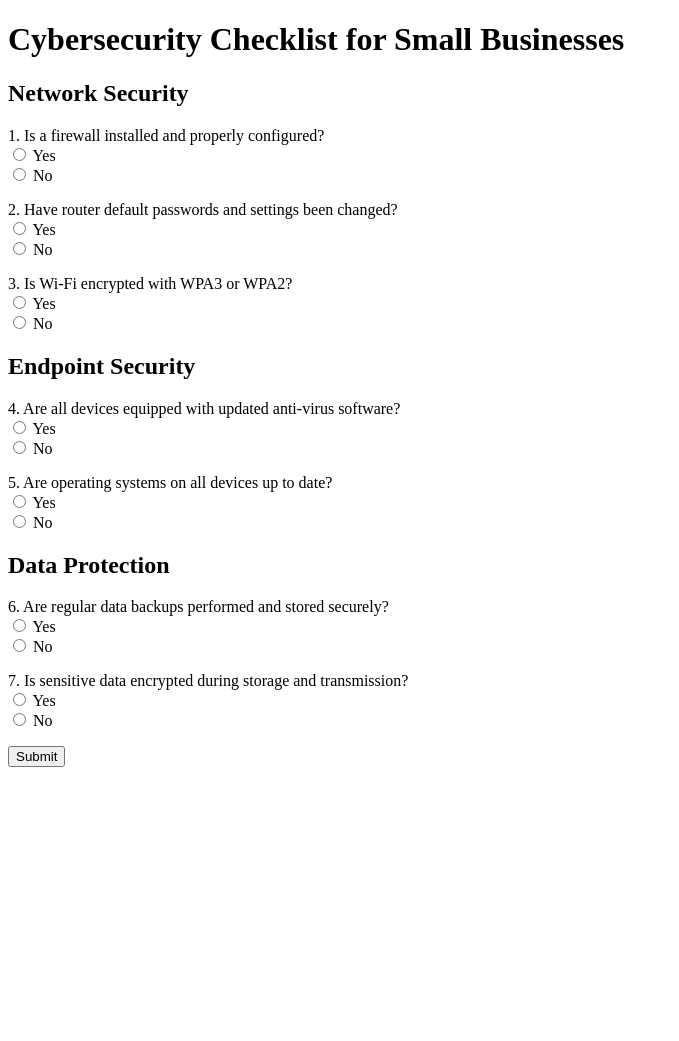
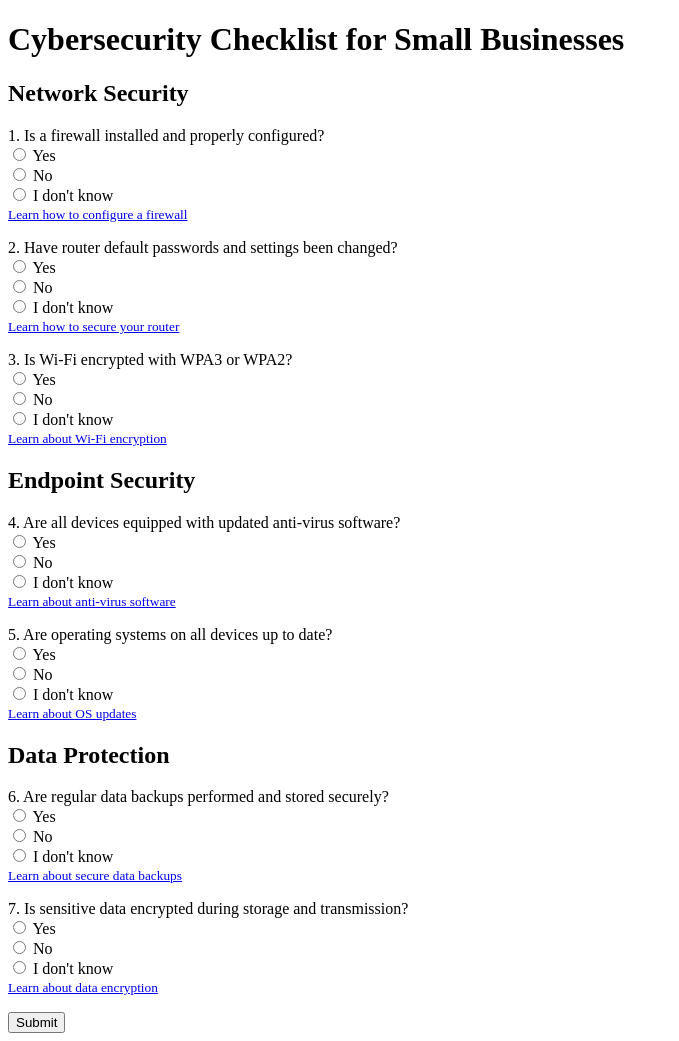
Before and after one commit to c-razo/cybersecurity-checklist-tool, a Flask app: page /checklist in a window 1280 px wide. Shown: the whole page, without its empty margins (0-679 px from the left). Before the commit the page ends 767 px from the top, so only its background shows below. Run offline with Flask 3, Linux system fonts and the light colour scheme.

Commit message:
Checkpoint: Save results to file feature implemented

```diff
--- a/app.py
+++ b/app.py
@@ -1,4 +1,4 @@
-from flask import Flask, render_template
+from flask import Flask, render_template, request
 
 app = Flask(__name__)
 
@@ -10,11 +10,9 @@ def home():
 def checklist():
     return render_template('checklist.html')
 
-from flask import request
-
 @app.route('/results', methods=['POST'])
 def results():
-    # Get responses
+    # Get responses from the form
     firewall = request.form.get('firewall')
     router = request.form.get('router')
     wifi = request.form.get('wifi')
@@ -23,26 +21,36 @@ def results():
     data_backup = request.form.get('data_backup')
     data_encryption = request.form.get('data_encryption')
 
-    # Calculate score
+    # Calculate score and count unknowns
     score = 0
+    unknown_count = 0
     fields = [firewall, router, wifi, antivirus, os_updates, data_backup, data_encryption]
+
     for field in fields:
         if field == "yes":
             score += 1
+        elif field == "unknown":
+            unknown_count += 1
 
     # Generate recommendations
     total_questions = len(fields)
     if score == total_questions:
         recommendations = "Excellent! Your business is well-secured."
     elif score >= total_questions * 0.7:
-        recommendations = "Good job! Consider addressing a few areas to improve further."
+        recommendations = "Good job! Address the 'I don't know' areas to improve further."
     elif score >= total_questions * 0.4:
-        recommendations = "Needs improvement. Focus on addressing critical areas."
+        recommendations = f"Needs improvement. Focus on the 'no' responses and {unknown_count} 'I don't know' areas."
     else:
         recommendations = "Critical! Immediate action is required to secure your business."
 
-    # Return score and recommendations
-    return f"Your Score: {score}/{total_questions}<br>{recommendations}"
+    # Save results to a file
+    with open("results.txt", "w") as file:
+        file.write(f"Your Score: {score}/{total_questions}\n")
+        file.write(f"Unknown responses: {unknown_count}\n")
+        file.write(f"Recommendations: {recommendations}\n")
+
+    # Return score, unknowns, and recommendations
+    return f"Your Score: {score}/{total_questions}<br>Unknown responses: {unknown_count}<br>{recommendations}"
 
 if __name__ == "__main__":
     app.run(debug=True)
--- /dev/null
+++ b/results.txt
@@ -0,0 +1,3 @@
+Your Score: 5/7
+Unknown responses: 1
+Recommendations: Good job! Address the 'I don't know' areas to improve further.
--- a/templates/checklist.html
+++ b/templates/checklist.html
@@ -13,17 +13,23 @@
         <p>
             <label>1. Is a firewall installed and properly configured?</label><br>
             <input type="radio" name="firewall" value="yes" required> Yes<br>
-            <input type="radio" name="firewall" value="no"> No
+            <input type="radio" name="firewall" value="no"> No<br>
+            <input type="radio" name="firewall" value="unknown"> I don't know<br>
+            <small><a href="https://example.com/configure-firewall" target="_blank">Learn how to configure a firewall</a></small>
         </p>
         <p>
             <label>2. Have router default passwords and settings been changed?</label><br>
             <input type="radio" name="router" value="yes" required> Yes<br>
-            <input type="radio" name="router" value="no"> No
+            <input type="radio" name="router" value="no"> No<br>
+            <input type="radio" name="router" value="unknown"> I don't know<br>
+            <small><a href="https://example.com/router-security" target="_blank">Learn how to secure your router</a></small>
         </p>
         <p>
             <label>3. Is Wi-Fi encrypted with WPA3 or WPA2?</label><br>
             <input type="radio" name="wifi" value="yes" required> Yes<br>
-            <input type="radio" name="wifi" value="no"> No
+            <input type="radio" name="wifi" value="no"> No<br>
+            <input type="radio" name="wifi" value="unknown"> I don't know<br>
+            <small><a href="https://example.com/secure-wifi" target="_blank">Learn about Wi-Fi encryption</a></small>
         </p>
 
         <!-- Endpoint Security -->
@@ -31,12 +37,16 @@
         <p>
             <label>4. Are all devices equipped with updated anti-virus software?</label><br>
             <input type="radio" name="antivirus" value="yes" required> Yes<br>
-            <input type="radio" name="antivirus" value="no"> No
+            <input type="radio" name="antivirus" value="no"> No<br>
+            <input type="radio" name="antivirus" value="unknown"> I don't know<br>
+            <small><a href="https://example.com/antivirus-software" target="_blank">Learn about anti-virus software</a></small>
         </p>
         <p>
             <label>5. Are operating systems on all devices up to date?</label><br>
             <input type="radio" name="os_updates" value="yes" required> Yes<br>
-            <input type="radio" name="os_updates" value="no"> No
+            <input type="radio" name="os_updates" value="no"> No<br>
+            <input type="radio" name="os_updates" value="unknown"> I don't know<br>
+            <small><a href="https://example.com/os-updates" target="_blank">Learn about OS updates</a></small>
         </p>
 
         <!-- Data Protection -->
@@ -44,12 +54,16 @@
         <p>
             <label>6. Are regular data backups performed and stored securely?</label><br>
             <input type="radio" name="data_backup" value="yes" required> Yes<br>
-            <input type="radio" name="data_backup" value="no"> No
+            <input type="radio" name="data_backup" value="no"> No<br>
+            <input type="radio" name="data_backup" value="unknown"> I don't know<br>
+            <small><a href="https://example.com/data-backups" target="_blank">Learn about secure data backups</a></small>
         </p>
         <p>
             <label>7. Is sensitive data encrypted during storage and transmission?</label><br>
             <input type="radio" name="data_encryption" value="yes" required> Yes<br>
-            <input type="radio" name="data_encryption" value="no"> No
+            <input type="radio" name="data_encryption" value="no"> No<br>
+            <input type="radio" name="data_encryption" value="unknown"> I don't know<br>
+            <small><a href="https://example.com/data-encryption" target="_blank">Learn about data encryption</a></small>
         </p>
 
         <!-- Submit -->
```
Also changed, not shown: templates/results.html (added, +25 -0 lines).
